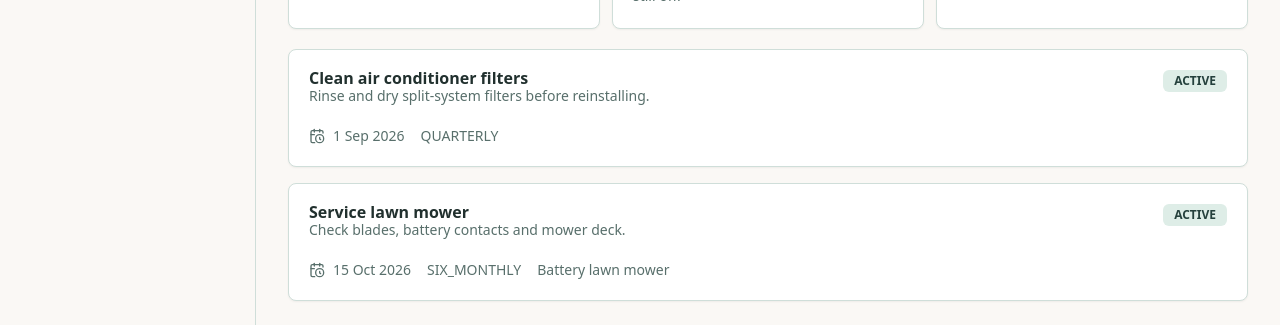
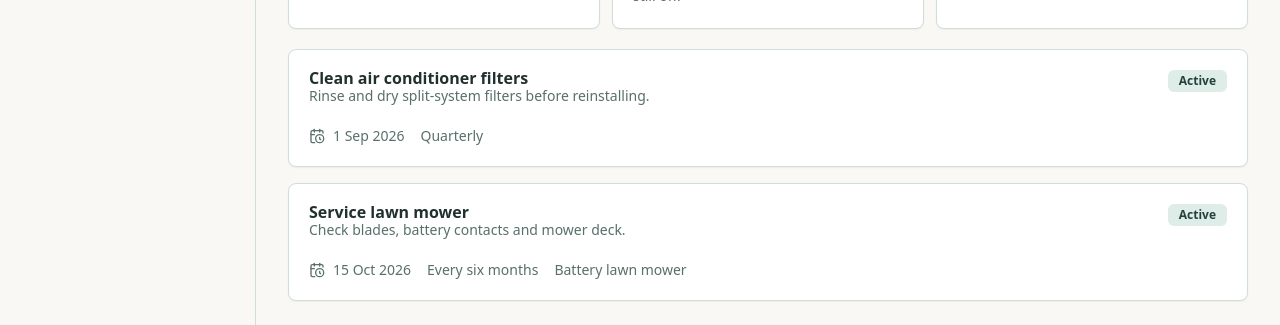
Before and after one commit to LatinMaestro/HomeVault, a Next.js app: page /maintenance in a window 1280 px wide. Shown: the part 561-886 px from the top of the page. Built offline with nearby package versions, Linux system fonts and the light colour scheme; no server answers; the database is empty.

Commit message:
Use friendly maintenance labels

```diff
--- a/src/app/maintenance/page.tsx
+++ b/src/app/maintenance/page.tsx
@@ -10,6 +10,7 @@ import { ReviewSummary } from "@/components/review-summary";
 import { Badge } from "@/components/ui/badge";
 import { Button } from "@/components/ui/button";
 import { Card, CardContent, CardDescription, CardHeader, CardTitle } from "@/components/ui/card";
+import { getDisplayLabel } from "@/lib/display-labels";
 import { getMaintenanceTasks } from "@/lib/home-data";
 
 export const metadata: Metadata = {
@@ -70,7 +71,7 @@ export default async function MaintenancePage() {
                         <CardTitle>{task.title}</CardTitle>
                         <CardDescription>{task.description || "No description recorded"}</CardDescription>
                       </div>
-                      <Badge variant="secondary">{task.status}</Badge>
+                      <Badge variant="secondary">{getDisplayLabel(task.status)}</Badge>
                     </div>
                   </CardHeader>
                   <CardContent className="flex flex-wrap gap-4 text-sm text-muted-foreground">
@@ -78,7 +79,7 @@ export default async function MaintenancePage() {
                       <CalendarClock className="h-4 w-4" aria-hidden="true" />
                       {task.nextDueDate || "No due date"}
                     </span>
-                    <span>{task.frequency}</span>
+                    <span>{getDisplayLabel(task.frequency)}</span>
                     {task.assetName ? <span>{task.assetName}</span> : null}
                   </CardContent>
                 </Card>
```
